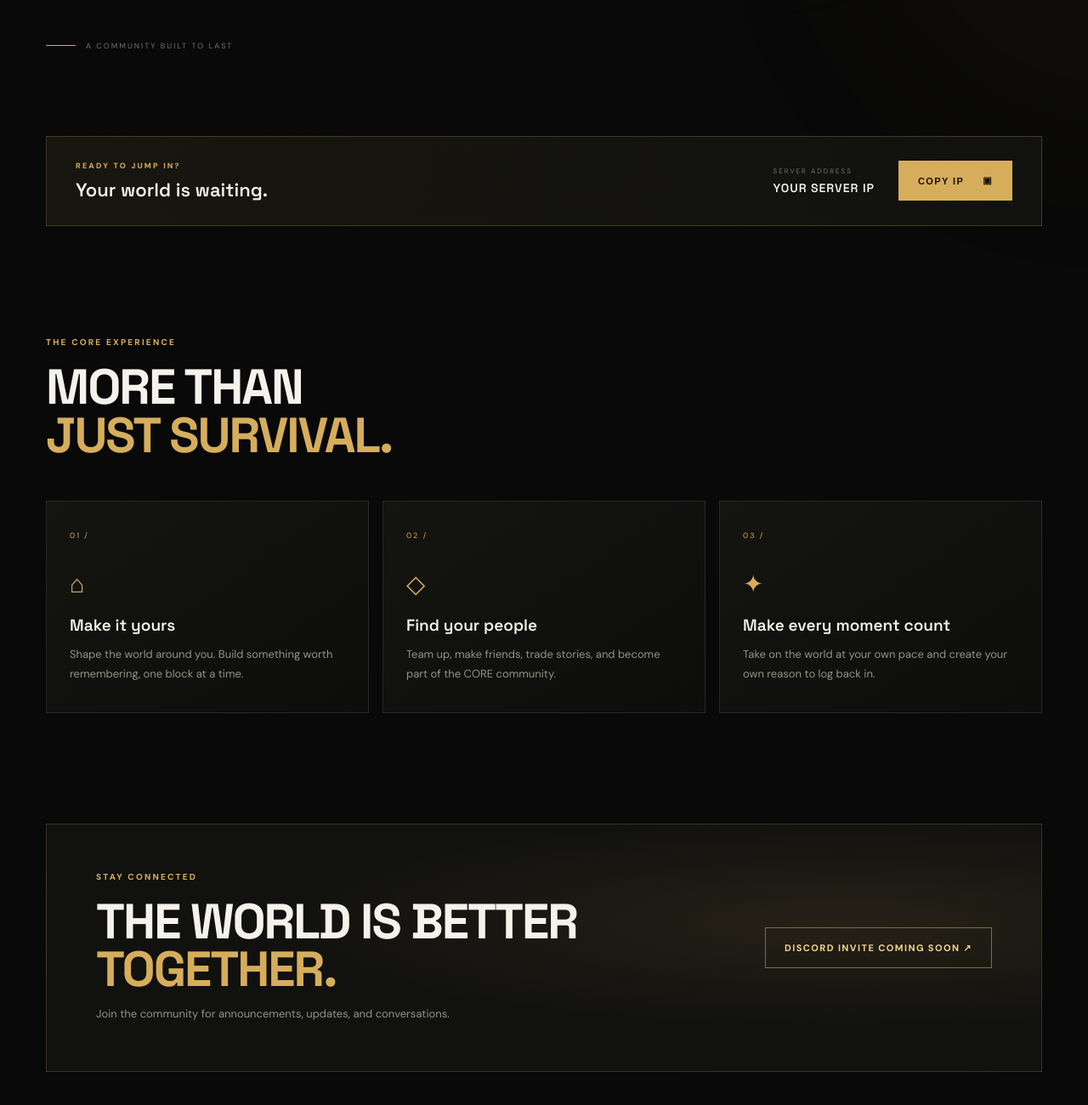
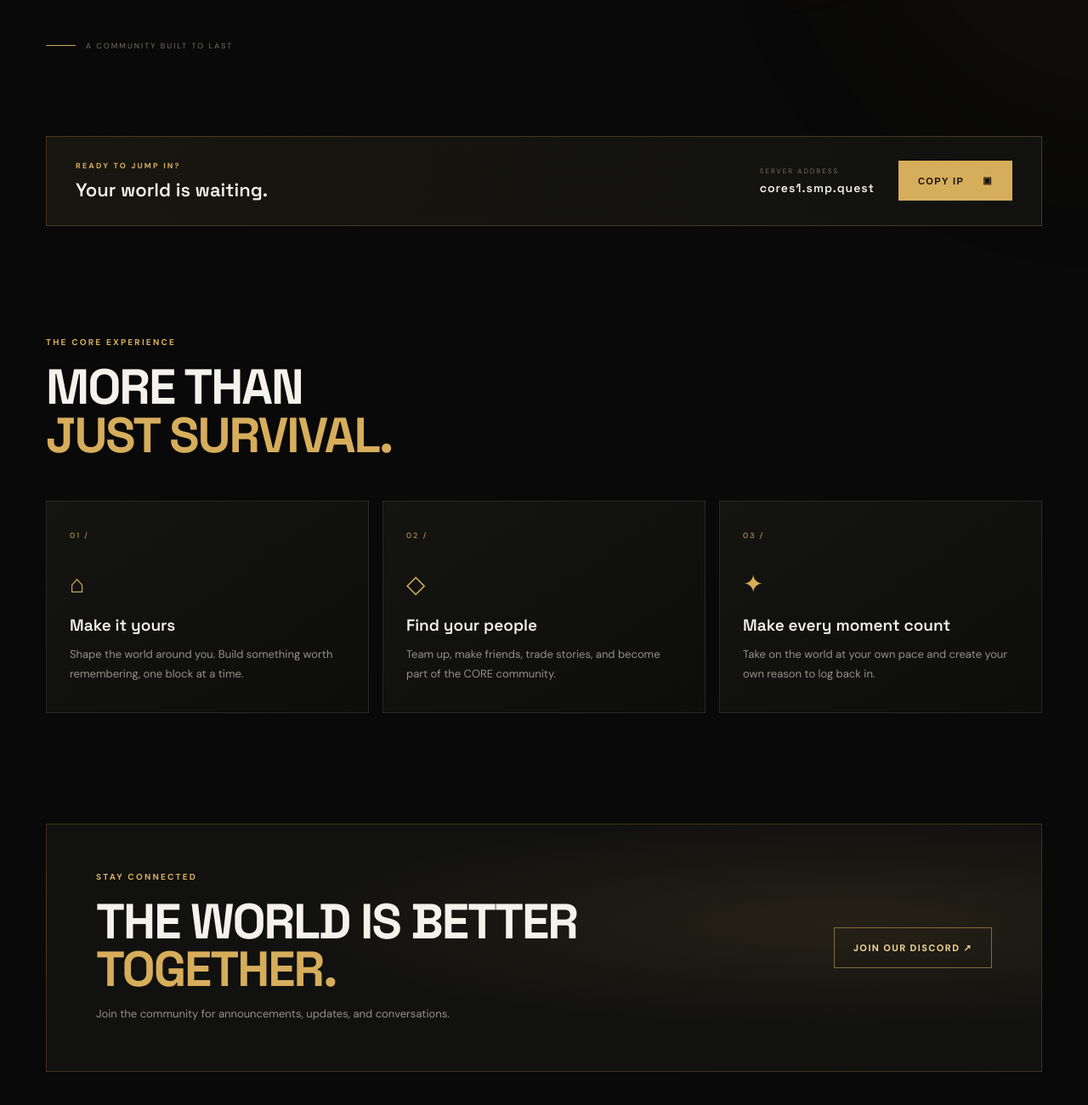
Before and after one commit to swyftw/core-smp-website, a plain HTML site: page index.html in a window 1280 px wide. Shown: the part 699-1999 px from the top of the page at 85% size. Drawn offline with Linux system fonts and the light colour scheme.

Commit message:
Add CORE SMP server address and Discord invite

```diff
--- a/index.html
+++ b/index.html
@@ -40,7 +40,7 @@
 
     <section class="join-strip" id="join">
       <div><span class="section-kicker">READY TO JUMP IN?</span><h2>Your world is waiting.</h2></div>
-      <div class="server-address"><span class="address-label">SERVER ADDRESS</span><strong id="server-ip">YOUR SERVER IP</strong></div>
+      <div class="server-address"><span class="address-label">SERVER ADDRESS</span><strong id="server-ip">cores1.smp.quest</strong></div>
       <button class="button button-gold copy-button" id="copy-ip" type="button">COPY IP <span>▣</span></button>
       <p class="copy-feedback" id="copy-feedback" aria-live="polite"></p>
     </section>
@@ -56,7 +56,7 @@
 
     <section class="community-banner" id="community">
       <div><span class="section-kicker">STAY CONNECTED</span><h2>THE WORLD IS BETTER<br><span class="gold">TOGETHER.</span></h2><p>Join the community for announcements, updates, and conversations.</p></div>
-      <a class="button button-outline" href="#" aria-label="Discord invite to be added">DISCORD INVITE COMING SOON ↗</a>
+      <a class="button button-outline" href="https://discord.gg/znxwKpH2S9" target="_blank" rel="noopener noreferrer">JOIN OUR DISCORD ↗</a>
     </section>
   </main>
   <footer class="site-footer"><a class="brand" href="index.html"><span class="brand-mark">C</span><span>CORE<span class="brand-muted"> SMP</span></span></a><span>© <span id="year"></span> CORE SMP. All rights reserved.</span><a href="store.html">Visit the store ↗</a></footer>
```
